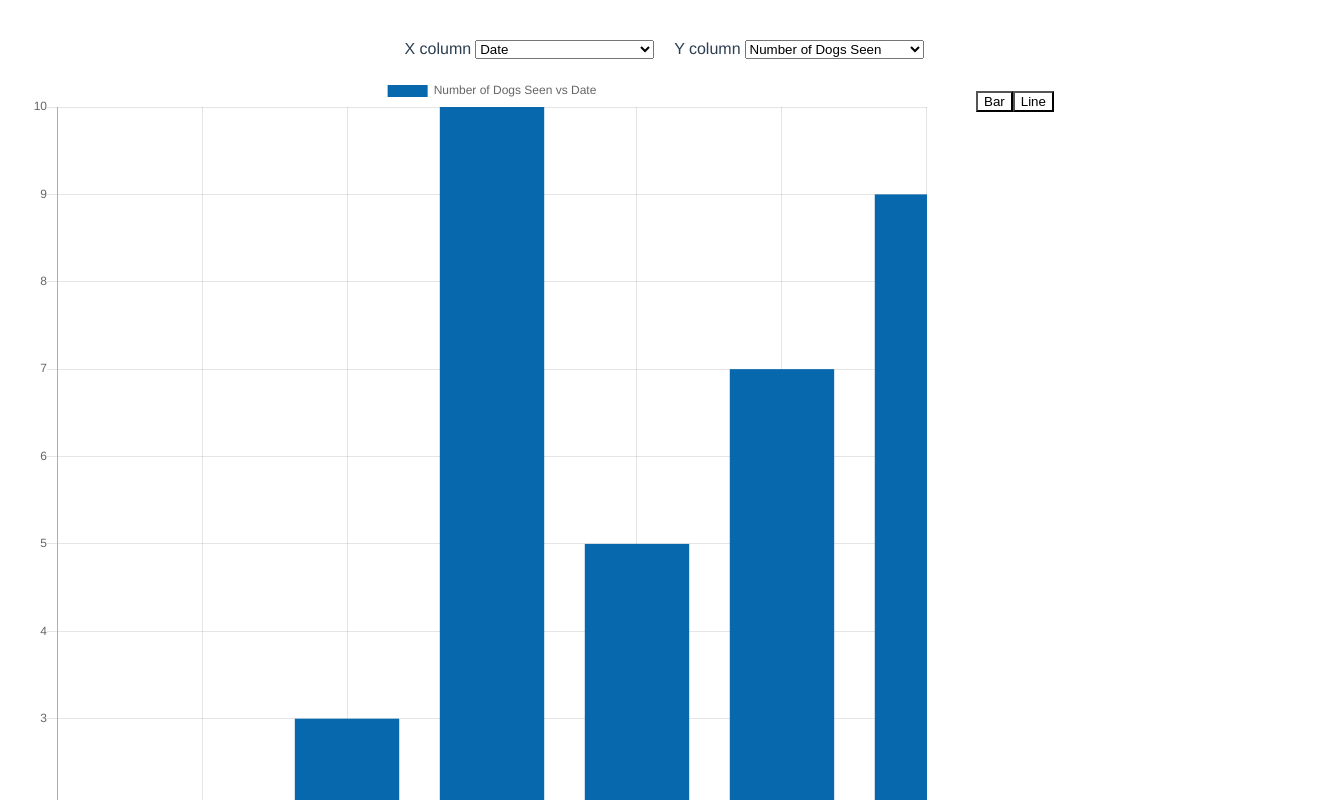
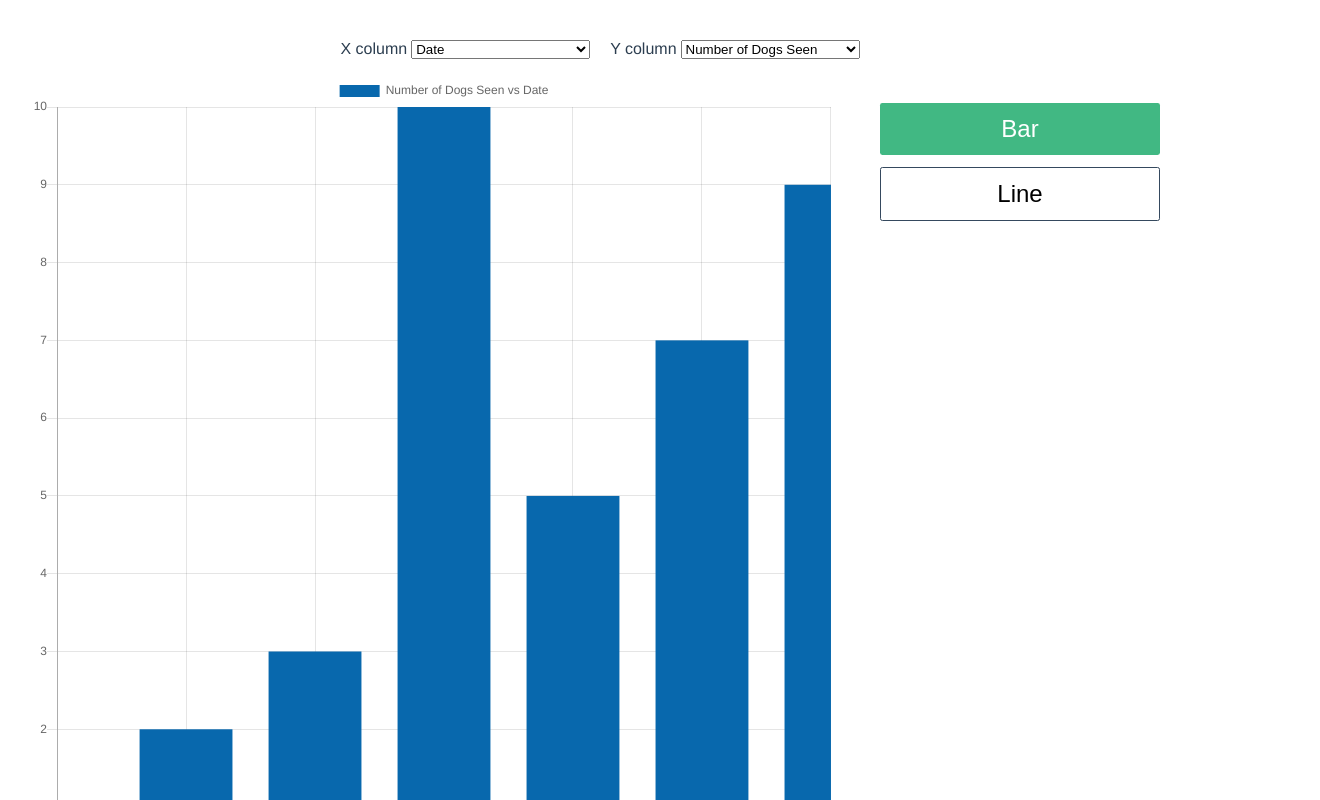
Before and after one commit to toastking/data-vuesualization, a Vue app: page / in a window 1280 px wide. Shown: the top 800 px of the page, 1320 px wide, since content can reach past the window. Built offline with nearby package versions, Linux system fonts and the light colour scheme.

Commit message:
Added styling to the chart type buttons

```diff
--- a/src/App.vue
+++ b/src/App.vue
@@ -19,7 +19,7 @@
         <component v-bind:is="chartType" v-bind:chartData="chartdata" v-bind:options="chartoptions"/>
       </div>
       <div class="chart-type">
-        <button v-for="(text,type) of chartTypes" v-bind:key="type" v-on:click="chartType = type">{{ text }}</button>
+        <button v-for="(text,type) of chartTypes" v-bind:class="['chart-type-button',{ active: chartType == type }]" v-bind:key="type" v-on:click="chartType = type">{{ text }}</button>
       </div>
     </div>
   </div>
@@ -106,8 +106,8 @@ export default {
   display:flex;
   flex-direction: column;
   padding:1em;
-  width:100vw;
-  height:100vh;
+  width:90vw;
+  height:90vh;
 }
 
 .cols-dropdowns {
@@ -137,11 +137,30 @@ export default {
 
 .chart-area .chart-type{
   flex:1;
+  flex-direction: column;
   padding:1em;
 }
 
-.chart-area .chart-type button{
+/* style the buttons*/
+.chart-area .chart-type .chart-type-button{
   background:white;
+  border-radius: .1em;
+  border: 1px solid #35495e;
+  padding: .5em;
+  margin-top:.5em;
+  margin-bottom:.5em;
+  font-size:1.5em;
+  display:block;
+  flex:1;
+  width:100%;
+  cursor:pointer;
+}
+
+
+.chart-area .chart-type .chart-type-button.active{
+  background:#41b883;
+  color:white;
+  border:white;
 }
 
 </style>
```
